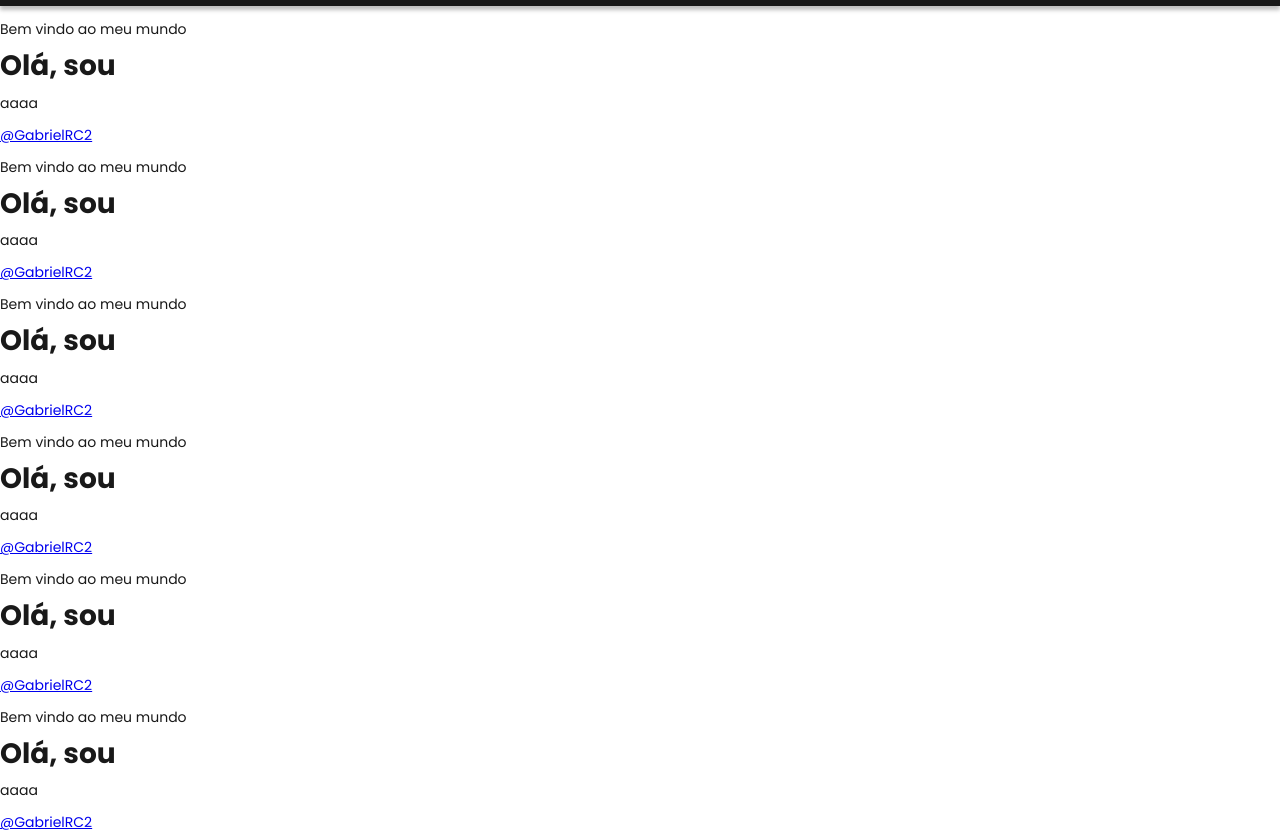
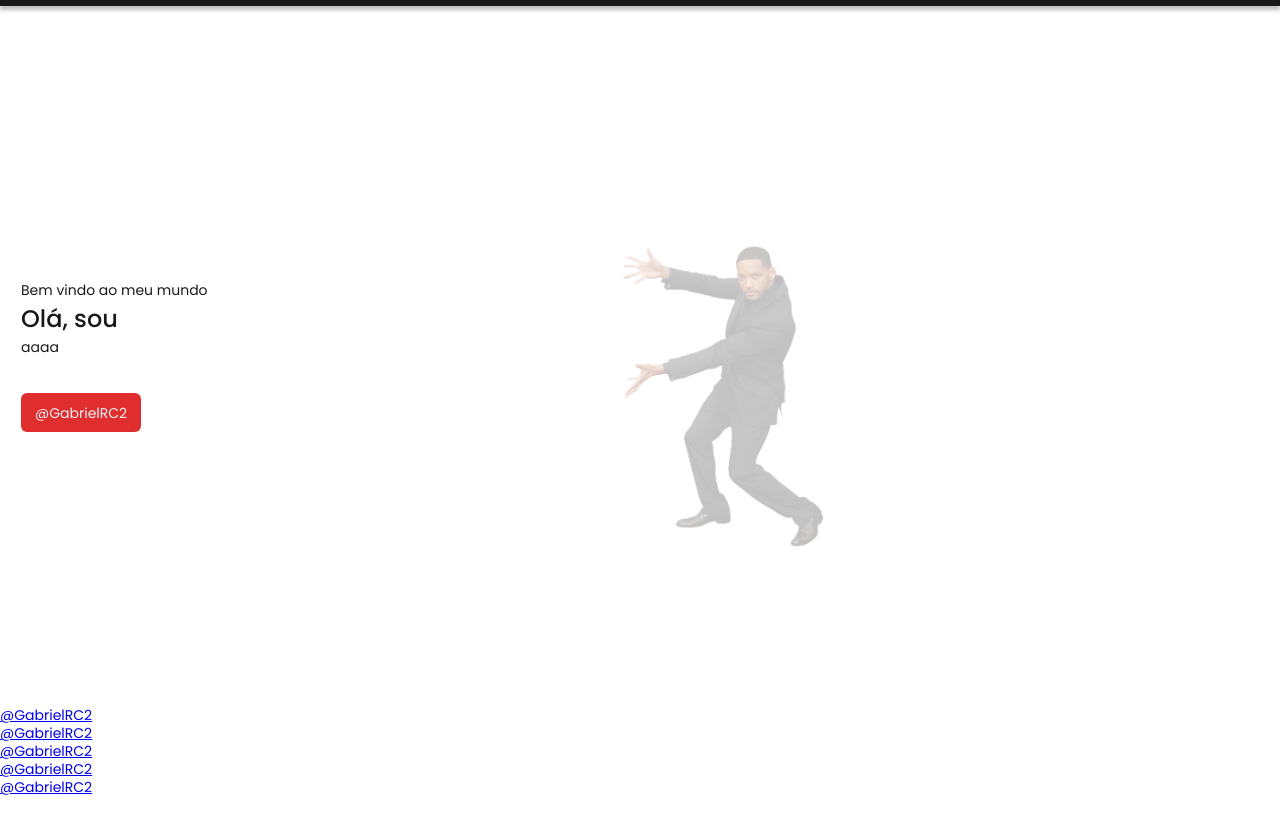
Before and after one commit to gabriel-RCarvalho/Portfolio, a plain HTML site: page index.html in a window 1280 px wide. Shown: the part 69-901 px from the top of the page. After the commit the page ends 866 px from the top, so only its background shows below. Drawn offline with Linux system fonts and the light colour scheme.

Commit message:
Fazendo a home

```diff
--- a/assets/css/style.css
+++ b/assets/css/style.css
@@ -16,7 +16,7 @@ header{
     align-items: center;
     justify-content: space-between;
 
-    padding: 1rem 2rem;
+    padding: 1rem 1.5rem;
 
     background-color: var(--clr-black);
     color: var(--clr-white);
@@ -42,3 +42,62 @@ header nav a{
     font-weight: 500;
     text-decoration: none;
 }
+
+#home{
+    display: flex;
+    flex-direction: column;
+    justify-content: center;
+
+    height: 700px;
+}
+
+.home-cta{
+    display: flex;
+    flex-direction: column;
+    justify-content: center;
+    gap: 2.5rem;
+    height: 400px;
+
+    background-image: url("/assets/img/will3.png");
+    background-repeat: no-repeat;
+    background-position: center;
+    background-position: rem;
+    background-size: 400px;
+    padding-inline: 1.5rem;
+}
+
+.home-cta > a{
+    background-color: var(--clr-primary);
+    width: fit-content;
+    padding: .75rem 1rem;
+    border-radius: 6px;
+
+    font-size: 14px;
+    color: var(--clr-white);
+    text-decoration: none;
+
+    transition: transform 150ms ;
+}
+
+.home-cta > a:hover{
+    transform: scale(1.02);
+}
+
+.home-heading{
+    display: flex;
+    flex-direction: column;
+    gap: 0;
+}
+
+.home-heading > h1{
+    font-size: 24px;
+    line-height: 150%;
+    font-weight: 500;
+
+    margin: 0;
+}
+
+.home-heading > p{
+    line-height: 150%;
+    margin: 0;
+}
--- a/index.html
+++ b/index.html
@@ -23,62 +23,36 @@
 
     <main>
       <section id="home">
-        <div>
-          <p>Bem vindo ao meu mundo</p>
-          <h1>Olá, sou</h1>
-          <p>aaaa</p>
+        <div class="home-cta">
+          <div class="home-heading">
+            <p>Bem vindo ao meu mundo</p>
+            <h1>Olá, sou</h1>
+            <p>aaaa</p>
+          </div>
+
+          <a href="https://github.com/GabrielRC2" target="_blank">
+            @GabrielRC2</a
+          >
         </div>
-
-        <a href="https://github.com/GabrielRC2"> @GabrielRC2</a>
       </section>
 
       <section id="sobre">
-        <div>
-          <p>Bem vindo ao meu mundo</p>
-          <h1>Olá, sou</h1>
-          <p>aaaa</p>
-        </div>
-
         <a href="https://github.com/GabrielRC2"> @GabrielRC2</a>
       </section>
 
       <section id="projetos">
-        <div>
-          <p>Bem vindo ao meu mundo</p>
-          <h1>Olá, sou</h1>
-          <p>aaaa</p>
-        </div>
-
         <a href="https://github.com/GabrielRC2"> @GabrielRC2</a>
       </section>
 
       <section id="servico">
-        <div>
-          <p>Bem vindo ao meu mundo</p>
-          <h1>Olá, sou</h1>
-          <p>aaaa</p>
-        </div>
-
         <a href="https://github.com/GabrielRC2"> @GabrielRC2</a>
       </section>
 
       <section id="conhecimento">
-        <div>
-          <p>Bem vindo ao meu mundo</p>
-          <h1>Olá, sou</h1>
-          <p>aaaa</p>
-        </div>
-
         <a href="https://github.com/GabrielRC2"> @GabrielRC2</a>
       </section>
 
       <section id="contato">
-        <div>
-          <p>Bem vindo ao meu mundo</p>
-          <h1>Olá, sou</h1>
-          <p>aaaa</p>
-        </div>
-
         <a href="https://github.com/GabrielRC2"> @GabrielRC2</a>
       </section>
     </main>
```
Also changed, not shown: assets/img/will0.png (added), assets/img/will1.png (added), assets/img/will2.png (added), assets/img/will3.png (added), 3 other files.
